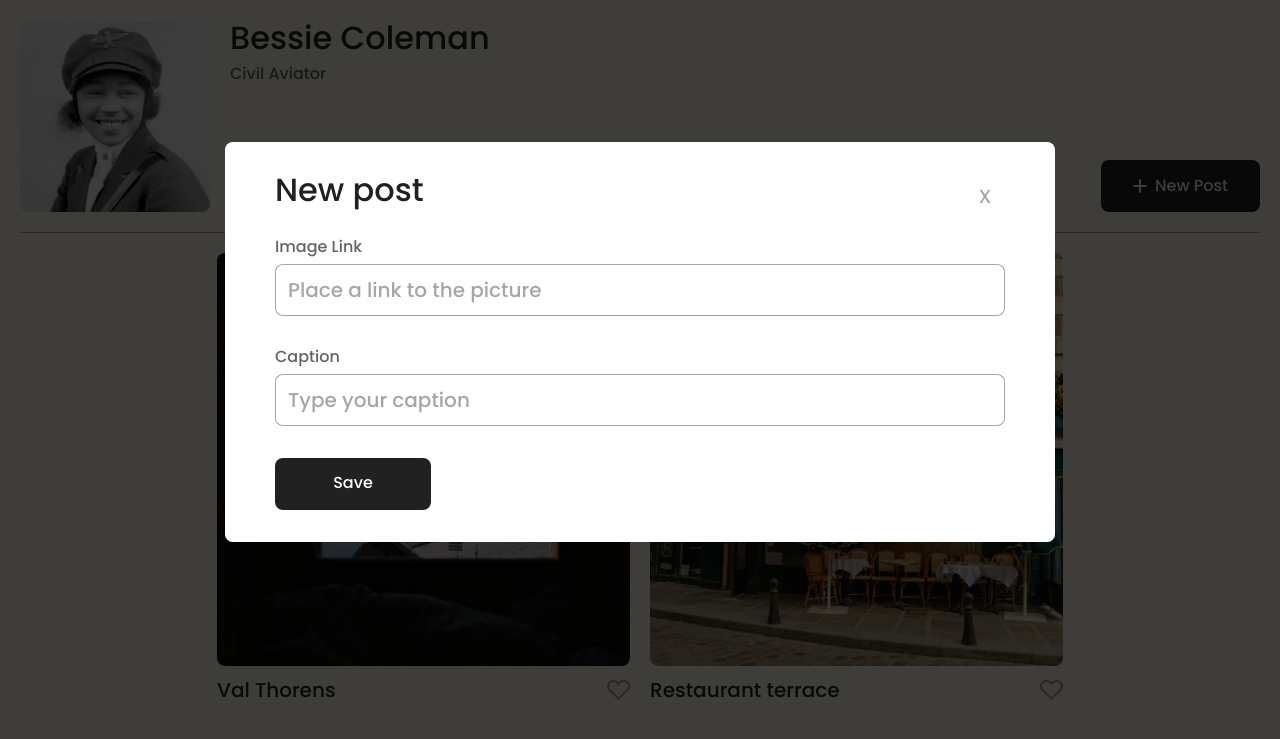
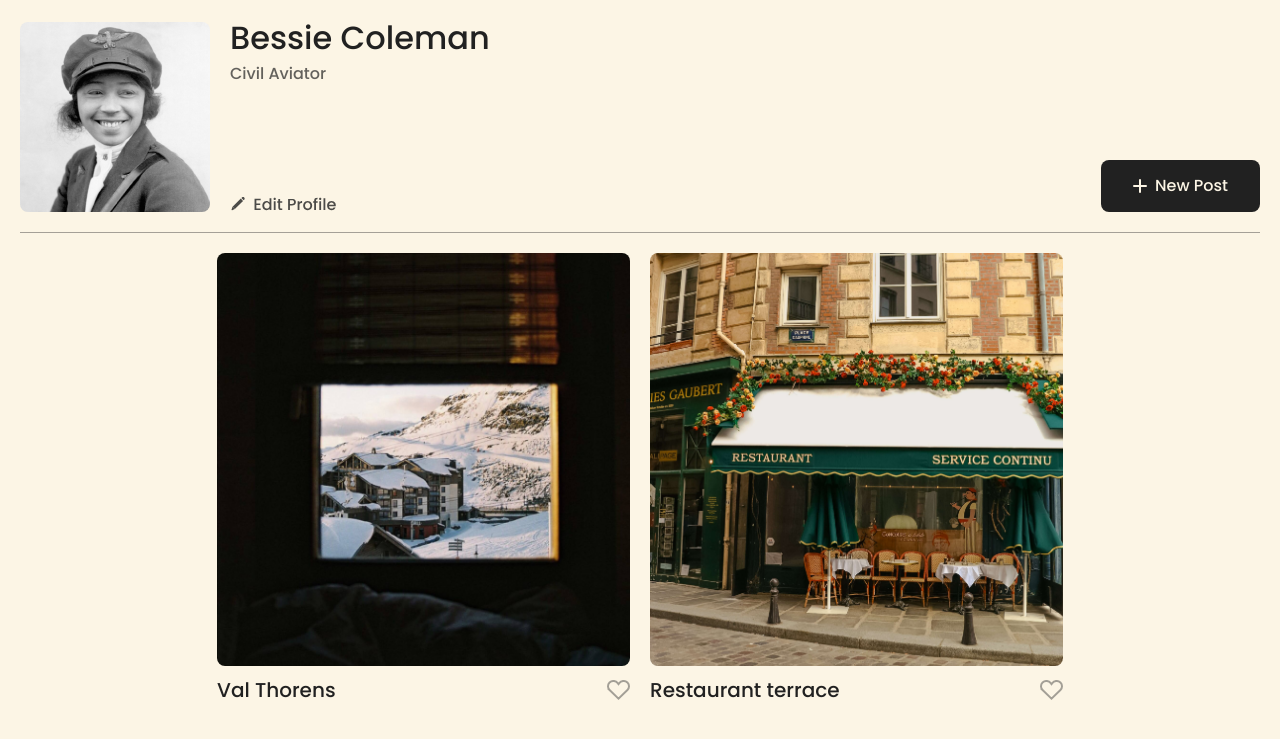
Before and after one commit to Jgomez1990/se_project_spots, a plain HTML site: page index.html in a window 1280 px wide. Shown: the part 58-797 px from the top of the page. Drawn offline with Linux system fonts and the light colour scheme; grey boxes are pictures that could not be loaded.

Commit message:
Fix modals: unnest modals and hide by default

```diff
--- a/blocks/modal.css
+++ b/blocks/modal.css
@@ -23,14 +23,6 @@
   background-color: #fff;
   padding: 32px 50px;
   position: relative;
-}
-
-.modal__close-btn {
-  position: absolute;
-  top: 32px;
-  right: 50px;
-  width: 40px;
-  height: 40px;
 }
 
 .modal__submit-btn {
--- a/index.html
+++ b/index.html
@@ -171,12 +171,12 @@
       <footer class="footer page__section">
       <p class="footer__copyright">2023 &copy; Spots</p>
     </footer>
-  <div class="modal modal_is-opened">
+<div class="modal">
   <div class="modal__container">
     <button type="button" class="modal__close-btn">x</button>
     <div class="modal__content">
       <h2 class="modal__title">Edit profile</h2>
-     <form class="modal__form">
+      <form class="modal__form">
         <label for="profile-name-input" class="modal__label">
           Name
           <input
@@ -195,11 +195,12 @@
             placeholder="Describe yourself"
           />
         </label>
-       <button type="submit" class="modal__submit-btn">Save</button>
+        <button type="submit" class="modal__submit-btn">Save</button>
       </form>
     </div>
   </div>
-  <div class="modal modal_is-opened">
+</div>
+<div class="modal">
   <div class="modal__container">
     <button type="button" class="modal__close-btn">x</button>
     <div class="modal__content">
@@ -214,10 +215,10 @@
             placeholder="Place a link to the picture"
           />
         </label>
-      <label for="profile-description-input" class="modal__label">
+        <label for="card-caption-input" class="modal__label">
           Caption
           <input
-            id="profile-description-input"
+            id="card-caption-input"
             type="text"
             class="modal__input"
             placeholder="Type your caption"
```
